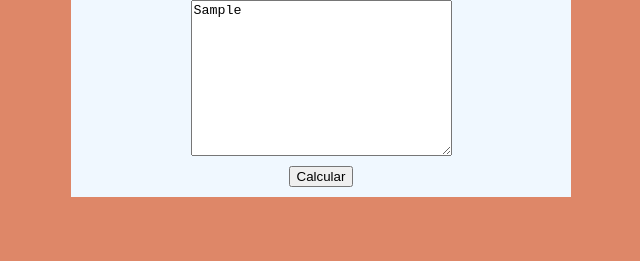
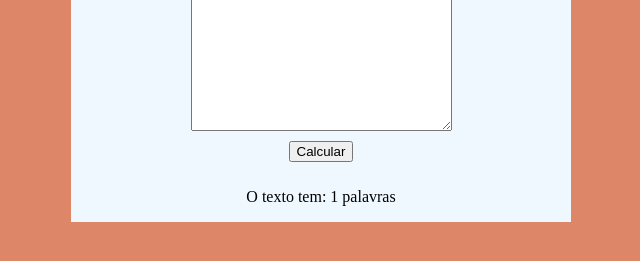
Before and after one commit to marischi/contador_palavras, a plain HTML site: page index.html in a window 1280 px wide. Both pictures are taken after typing "Sample" into the empty fields and a click on the button "Calcular". Shown: the part 309-570 px from the top of the page, without its empty margins (319-959 px from the left). Drawn offline with Linux system fonts and the light colour scheme.

Commit message:
Projeto finalizado

```diff
--- a/index.html
+++ b/index.html
@@ -12,7 +12,8 @@
     <div id="container">
       <h1>Contador de Palavras</h1>
       <textarea id="textarea" cols="30" rows="10"></textarea>
-      <button>Calcular</button>
+      <button onclick="calcular()">Calcular</button>
+      <p id="resultado"></p>
     </div>
 
     <script src="script.js"></script>
--- a/script.js
+++ b/script.js
@@ -0,0 +1,7 @@
+function calcular() {
+  var text = document.getElementById('textarea').value;
+  var result = text.split(' ').length;
+
+  document.getElementById('resultado').innerHTML =
+    'O texto tem: ' + result + ' palavras';
+}
```
